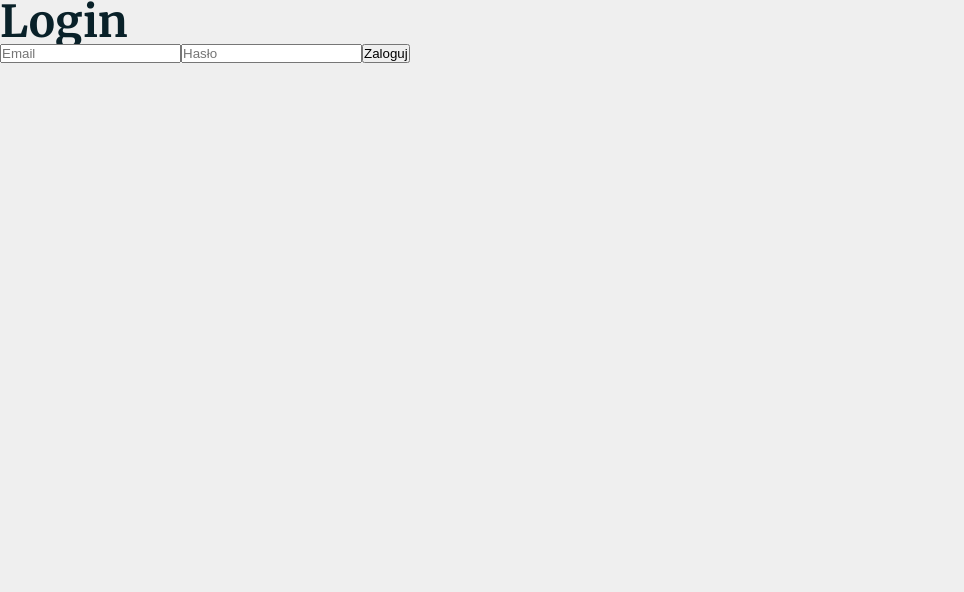
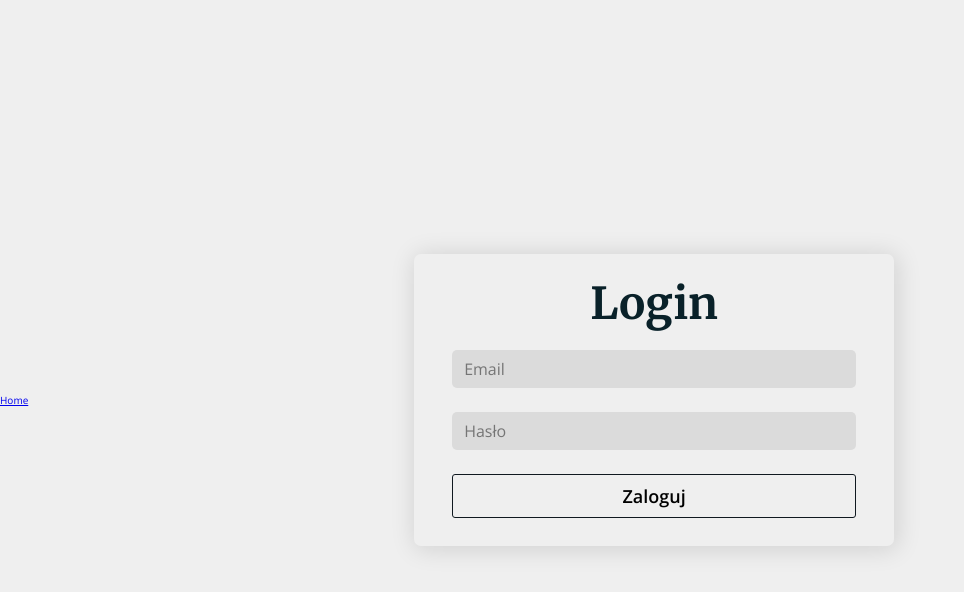
Before and after one commit to PacekMikolaj/NewsWeb, a React app: page /news in a window 1280 px wide. Shown: the top 592 px of the page, without its empty margins (0-964 px from the left). Built offline with nearby package versions, Linux system fonts and the light colour scheme; no server answers.

Commit message:
Update colors and styles, fix login page

```diff
--- a/public/globals.css
+++ b/public/globals.css
@@ -73,7 +73,7 @@ html {
   --paragraph: #18181a;
   --border: #101920;
   --color-5: #828282;
-  --color-6: #d0cecc;
+  --color-6: #dbdbdb;
 
   --font-primary: "Merriweather", serif;
   --font-secondary: "Open Sans", sans-serif;
--- a/src/App.tsx
+++ b/src/App.tsx
@@ -4,7 +4,7 @@ import { BrowserRouter, Route, Routes } from "react-router-dom";
 
 import Home from "./pages/Home/Home";
 import Profile from "./pages/Profile";
-import Login from "./pages/Login";
+import Login from "./pages/Login/Login";
 import NotFound from "./pages/NotFound/NotFound";
 import Register from "./pages/Register";
 import { AuthProvider } from "./AuthContext";
--- a/src/components/Articles/Article/Article.tsx
+++ b/src/components/Articles/Article/Article.tsx
@@ -31,7 +31,7 @@ const Article: React.FC<ArticleProps> = ({ data }) => {
         <img className="article__image" width="200px" src={url} alt={url} />
         <div className="article__content">
           <h5 className="article__title">{data.title}</h5>
-          <p className="article__summary p1">{data.context}</p>
+          <p className="article__summary p1">{data.entry}</p>
           {/* <a className="article__read-more" href="#">
           Read More
         </a> */}
--- a/src/components/Articles/Articles.less
+++ b/src/components/Articles/Articles.less
@@ -1,5 +1,5 @@
 .articles-container {
-  max-width: 140rem;
+  max-width: 130rem;
   margin: 0 auto;
   &__list {
     display: grid;
--- a/src/components/Articles/Articles.tsx
+++ b/src/components/Articles/Articles.tsx
@@ -1,5 +1,5 @@
 import Article from "./Article/Article";
-import './Articles.less';
+import "./Articles.less";
 type ArticlesProps = {
   newsList: any;
 };
@@ -8,22 +8,8 @@ const Articles: React.FC<ArticlesProps> = ({ newsList }) => {
   return (
     <section className="articles-container">
       <ul className="articles-container__list">
-        {/* You could map over an array of article data here */}
         {newsList.map((news: any) => (
-          <>
-          <Article data={news} />
-          <Article data={news} />
-          <Article data={news} />
-          <Article data={news} />
-          <Article data={news} />
-          <Article data={news} />
-          <Article data={news} />
-          <Article data={news} />
-          <Article data={news} />
-          <Article data={news} />
-          <Article data={news} />
-          <Article data={news} />
-          </>
+          <Article data={news} key={news.id} />
         ))}
       </ul>
     </section>
--- a/src/components/Header/Header.less
+++ b/src/components/Header/Header.less
@@ -1,10 +1,12 @@
 .header {
   position: fixed;
+  top: 0;
+  left: 0;
   width: 100%;
   display: flex;
   justify-content: space-between;
   align-items: center;
-  padding: 2.4rem;
+  padding: 2rem;
   background-color: var(--background);
   z-index: 2;
 
--- a/src/components/Header/Header.tsx
+++ b/src/components/Header/Header.tsx
@@ -21,7 +21,7 @@ const Header = () => {
       <div className="header__logo-container">
         <img src="path-to-logo.png" alt="Logo" />
       </div>
-      <h2>News Web</h2>
+      <h3>📰 News Web 📰</h3>
       <div className="header__login-button-container">
         {isAuthenticated ? (
           <Button onClick={handleLogoutClick}>Logout</Button>
--- a/src/pages/Home/Home.less
+++ b/src/pages/Home/Home.less
@@ -2,9 +2,9 @@
   &__main {
     &__top-article {
       position: relative;
-      max-width: 120rem;
+      max-width: 100rem;
       margin: 0 auto;
-      padding-top: 9rem;
+      padding-top: 7rem;
       &::after {
         position: absolute;
         content: "";
@@ -17,7 +17,7 @@
       }
       &__img {
         width: 100%;
-        height: 40vh;
+        height: 55vh;
         object-fit: cover;
       }
 
--- /dev/null
+++ b/src/pages/Login/Login.less
@@ -0,0 +1,38 @@
+.login {
+  min-height: 100vh;
+  display: flex;
+  justify-content: center;
+  align-items: center;
+  &__form {
+    width: 100%;
+    display: flex;
+    flex-direction: column;
+    gap: 2.4rem;
+    padding: 2.8rem 3.8rem;
+    border-radius: 7px;
+    box-shadow: 2px 2px 25px 2px rgba(0, 0, 0, 0.123);
+
+    width: 48rem;
+    margin: 8rem auto;
+    h2 {
+      text-align: center;
+    }
+
+    input {
+      width: 100%;
+      padding: 0.8rem 1.2rem;
+      font-family: inherit;
+      font-size: 1.6rem;
+      border: none;
+      border-radius: 5px;
+      background-color: var(--color-6);
+      transition: all 0.2s;
+    }
+
+    &__row {
+      display: flex;
+      flex-direction: column;
+      gap: 0.5rem;
+    }
+  }
+}
--- a/src/pages/Login.tsx
+++ b/src/pages/Login/Login.tsx
@@ -4,7 +4,9 @@ import {
   signInWithEmailAndPassword,
 } from "firebase/auth";
 import { useState } from "react";
-import { useNavigate } from "react-router-dom";
+import { Link, useNavigate } from "react-router-dom";
+import "./Login.less";
+import { Button } from "../../components/UI/Button/Button";
 
 const Login = () => {
   const navigate = useNavigate();
@@ -35,22 +37,29 @@ const Login = () => {
   };
 
   return (
-    <div>
+    <main className="login">
+      <Link to="/home">Home</Link>
+      <form className="login__form">
         <h2>Login</h2>
+        <div className="login__form_row">
           <input
             type="email"
             placeholder="Email"
             value={email}
             onChange={(e) => setEmail(e.target.value)}
           />
+        </div>
+        <div className="login__form_row">
           <input
             type="password"
             placeholder="Hasło"
             value={password}
             onChange={(e) => setPassword(e.target.value)}
           />
-      <button onClick={handleLogin}>Zaloguj</button>
         </div>
+        <Button onClick={handleLogin}>Zaloguj</Button>
+      </form>
+    </main>
   );
 };
 
```
Lines whose indentation alone changed are shown as unchanged.
